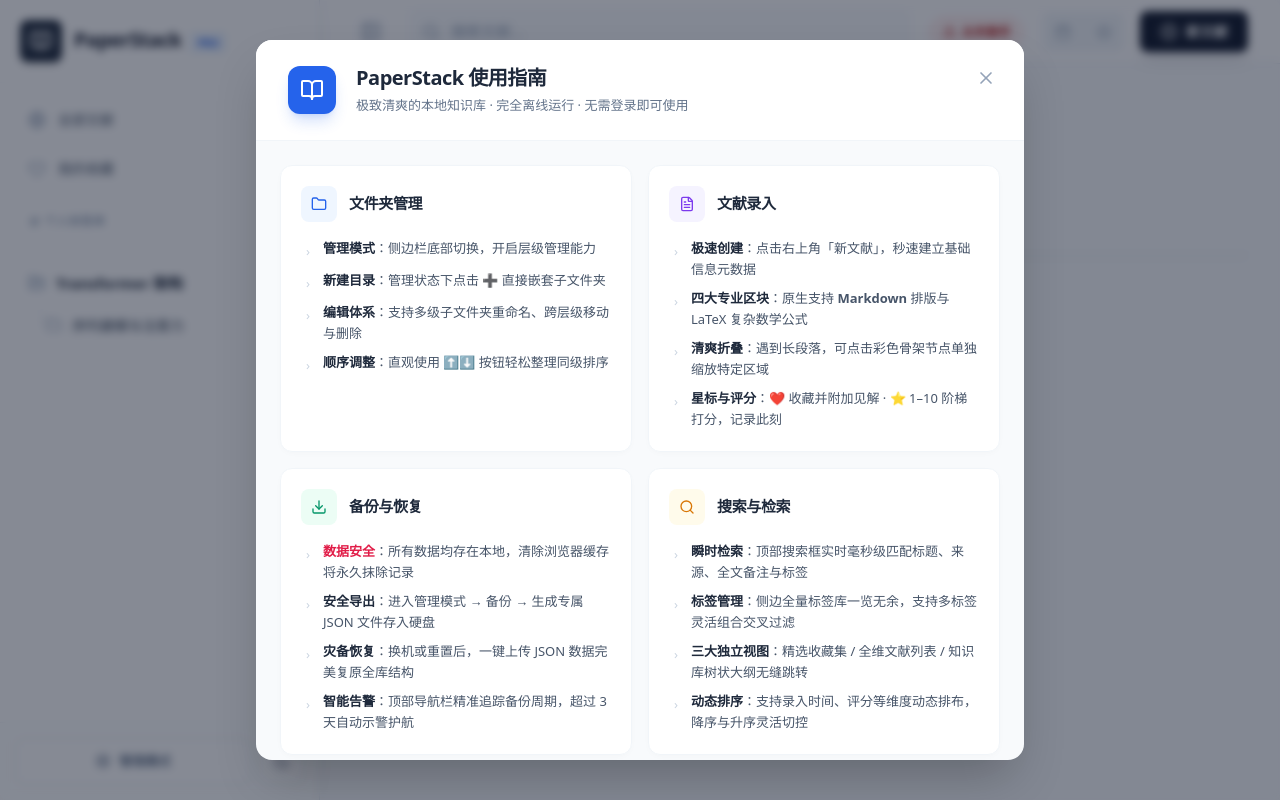
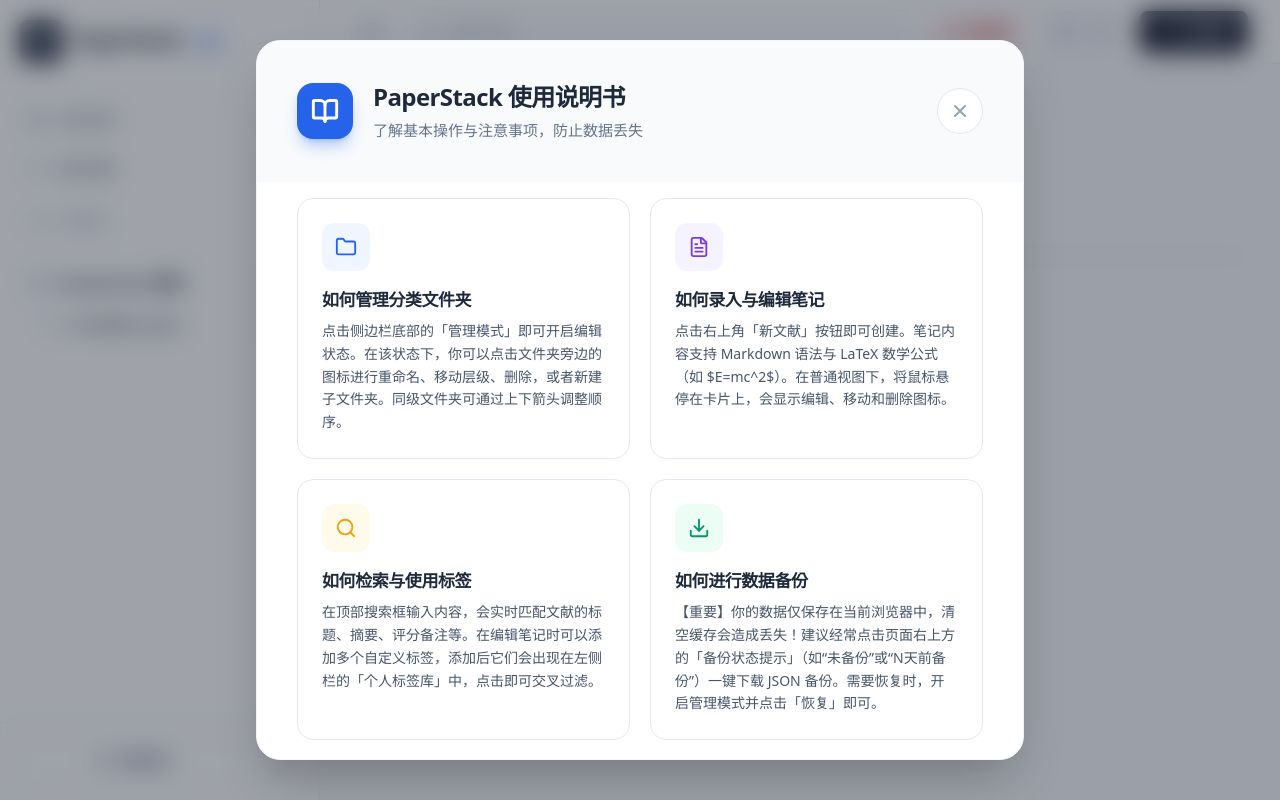
Before and after one commit to xiechen2333/PaperStack, a React (Vite) app: page / in a window 1280 px wide. Built offline with nearby package versions, Linux system fonts and the light colour scheme.

Commit message:
fix(ui): resolve note save scroll bug and refine welcome modal UX

```diff
--- a/src/App.jsx
+++ b/src/App.jsx
@@ -1254,12 +1254,14 @@
                     paper={editingPaper}
                     onClose={() => { setIsAddingPaper(false); setEditingPaper(null); }}
                     onSave={(d) => {
-                        if (editingPaper) setPapers(p => p.map(x => x.id === editingPaper.id ? { ...d, id: x.id } : x));
-                        // 修改为：新数据在前，旧数据在后 (...p)
-                        else setPapers(p => [{ ...d, id: Date.now().toString(), categoryId: activeCategoryId || categories[0]?.id || '' }, ...p]);
-
-                        // 建议同时滚动到顶部，确保用户看到新添加的项目
-                        if (mainContentRef.current) mainContentRef.current.scrollTo({ top: 0, behavior: 'smooth' });
+                        if (editingPaper) {
+                            setPapers(p => p.map(x => x.id === editingPaper.id ? { ...d, id: x.id } : x));
+                        } else {
+                            // 修改为：新数据在前，旧数据在后 (...p)
+                            setPapers(p => [{ ...d, id: Date.now().toString(), categoryId: activeCategoryId || categories[0]?.id || '' }, ...p]);
+                            // 仅在新建卡片时滚动到顶部，确保用户看到新添加的项目
+                            if (mainContentRef.current) mainContentRef.current.scrollTo({ top: 0, behavior: 'smooth' });
+                        }
 
                         setIsAddingPaper(false);
                         setEditingPaper(null);
@@ -1277,133 +1279,81 @@
 
 // --- 组件: WelcomeModal (欢迎导览) ---
 const WelcomeModal = ({ onClose }) => {
-    const features = [
+    const manuals = [
         {
-            icon: <Folder size={16} />,
+            icon: <Folder size={22} strokeWidth={2} />,
             iconBg: 'bg-blue-50 dark:bg-blue-900/30 text-blue-600 dark:text-blue-400',
-            title: '文件夹管理',
-            items: [
-                <><b className="text-slate-800 dark:text-slate-200">管理模式</b>：侧边栏底部切换，开启层级管理能力</>,
-                <><b className="text-slate-800 dark:text-slate-200">新建目录</b>：管理状态下点击 ➕ 直接嵌套子文件夹</>,
-                <><b className="text-slate-800 dark:text-slate-200">编辑体系</b>：支持多级子文件夹重命名、跨层级移动与删除</>,
-                <><b className="text-slate-800 dark:text-slate-200">顺序调整</b>：直观使用 ⬆⬇ 按钮轻松整理同级排序</>,
-            ]
+            title: '如何管理分类文件夹',
+            description: '点击侧边栏底部的「管理模式」即可开启编辑状态。在该状态下，你可以点击文件夹旁边的图标进行重命名、移动层级、删除，或者新建子文件夹。同级文件夹可通过上下箭头调整顺序。'
         },
         {
-            icon: <FileText size={16} />,
+            icon: <FileText size={22} strokeWidth={2} />,
             iconBg: 'bg-violet-50 dark:bg-violet-900/30 text-violet-600 dark:text-violet-400',
-            title: '文献录入',
-            items: [
-                <><b className="text-slate-800 dark:text-slate-200">极速创建</b>：点击右上角「新文献」，秒速建立基础信息元数据</>,
-                <><b className="text-slate-800 dark:text-slate-200">四大专业区块</b>：原生支持 <b>Markdown</b> 排版与 LaTeX 复杂数学公式</>,
-                <><b className="text-slate-800 dark:text-slate-200">清爽折叠</b>：遇到长段落，可点击彩色骨架节点单独缩放特定区域</>,
-                <><b className="text-slate-800 dark:text-slate-200">星标与评分</b>：❤️ 收藏并附加见解 · ⭐ 1–10 阶梯打分，记录此刻</>,
-            ]
+            title: '如何录入与编辑笔记',
+            description: '点击右上角「新文献」按钮即可创建。笔记内容支持 Markdown 语法与 LaTeX 数学公式（如 $E=mc^2$）。在普通视图下，将鼠标悬停在卡片上，会显示编辑、移动和删除图标。'
         },
         {
-            icon: <Download size={16} />,
-            iconBg: 'bg-emerald-50 dark:bg-emerald-900/30 text-emerald-600 dark:text-emerald-400',
-            title: '备份与恢复',
-            items: [
-                <><b className="text-rose-600 dark:text-rose-400">数据安全</b>：所有数据均存在本地，清除浏览器缓存将永久抹除记录</>,
-                <><b className="text-slate-800 dark:text-slate-200">安全导出</b>：进入管理模式 → 备份 → 生成专属 JSON 文件存入硬盘</>,
-                <><b className="text-slate-800 dark:text-slate-200">灾备恢复</b>：换机或重置后，一键上传 JSON 数据完美复原全库结构</>,
-                <><b className="text-slate-800 dark:text-slate-200">智能告警</b>：顶部导航栏精准追踪备份周期，超过 3 天自动示警护航</>,
-            ]
+            icon: <Search size={22} strokeWidth={2} />,
+            iconBg: 'bg-amber-50 dark:bg-amber-900/30 text-amber-500 dark:text-amber-400',
+            title: '如何检索与使用标签',
+            description: '在顶部搜索框输入内容，会实时匹配文献的标题、摘要、评分备注等。在编辑笔记时可以添加多个自定义标签，添加后它们会出现在左侧栏的「个人标签库」中，点击即可交叉过滤。'
         },
         {
-            icon: <Search size={16} />,
-            iconBg: 'bg-amber-50 dark:bg-amber-900/30 text-amber-600 dark:text-amber-400',
-            title: '搜索与检索',
-            items: [
-                <><b className="text-slate-800 dark:text-slate-200">瞬时检索</b>：顶部搜索框实时毫秒级匹配标题、来源、全文备注与标签</>,
-                <><b className="text-slate-800 dark:text-slate-200">标签管理</b>：侧边全量标签库一览无余，支持多标签灵活组合交叉过滤</>,
-                <><b className="text-slate-800 dark:text-slate-200">三大独立视图</b>：精选收藏集 / 全维文献列表 / 知识库树状大纲无缝跳转</>,
-                <><b className="text-slate-800 dark:text-slate-200">动态排序</b>：支持录入时间、评分等维度动态排布，降序与升序灵活切控</>,
-            ]
+            icon: <Download size={22} strokeWidth={2} />,
+            iconBg: 'bg-emerald-50 dark:bg-emerald-900/30 text-emerald-600 dark:text-emerald-400',
+            title: '如何进行数据备份',
+            description: '【重要】你的数据仅保存在当前浏览器中，清空缓存会造成丢失！建议经常点击页面右上方的「备份状态提示」（如“未备份”或“N天前备份”）一键下载 JSON 备份。需要恢复时，开启管理模式并点击「恢复」即可。'
         },
     ];
 
     return (
-        <div className="fixed inset-0 bg-slate-900/50 backdrop-blur-sm z-[100] flex items-center justify-center p-4 animate-in fade-in duration-300">
-            <div className="bg-slate-50 dark:bg-slate-900 w-full max-w-3xl rounded-2xl shadow-2xl flex flex-col max-h-[90vh]">
-
-                {/* Header */}
-                <div className="bg-white dark:bg-slate-900 px-8 py-6 flex items-center gap-5 shrink-0 rounded-t-2xl border-b border-slate-100 dark:border-slate-800 relative">
-                    <div className="bg-blue-600 w-12 h-12 rounded-xl flex items-center justify-center shrink-0 shadow-lg shadow-blue-600/20">
-                        <BookOpen size={24} className="text-white" />
-                    </div>
-                    <div>
-                        <h2 className="text-xl font-bold tracking-tight text-slate-800 dark:text-slate-100">PaperStack 使用指南</h2>
-                        <p className="text-slate-500 dark:text-slate-400 text-[13px] mt-1">极致清爽的本地知识库 · 完全离线运行 · 无需登录即可使用</p>
-                    </div>
-                    <button onClick={onClose} className="absolute top-5 right-5 p-2 rounded-full hover:bg-slate-100 dark:hover:bg-slate-800 transition-colors text-slate-400 hover:text-slate-600 dark:hover:text-slate-300"><X size={20} /></button>
-                </div>
-
-                {/* Scrollable content */}
-                <div className="flex-1 overflow-y-auto custom-scrollbar p-6 space-y-4">
-
-                    {/* Feature grid */}
-                    <div className="grid grid-cols-1 md:grid-cols-2 gap-4">
-                        {features.map((g) => (
-                            <div key={g.title} className="p-5 rounded-xl bg-white dark:bg-slate-800/60 shadow-[0_2px_10px_-4px_rgba(0,0,0,0.05)] border border-slate-100 dark:border-slate-700/50 hover:shadow-[0_8px_30px_rgb(0,0,0,0.04)] transition-all">
-                                <div className="flex items-center gap-3 mb-4">
-                                    <div className={`w-9 h-9 rounded-lg flex items-center justify-center ${g.iconBg}`}>
-                                        {g.icon}
-                                    </div>
-                                    <div className="font-bold text-[15px] text-slate-800 dark:text-slate-100 tracking-tight">
-                                        {g.title}
-                                    </div>
+        <div className="fixed inset-0 bg-slate-900/40 backdrop-blur-md z-[100] flex items-center justify-center p-4 animate-in fade-in duration-300">
+            <div className="bg-white dark:bg-slate-900 w-full max-w-3xl rounded-3xl shadow-2xl flex flex-col max-h-[90vh] overflow-hidden border border-slate-100 dark:border-slate-800">
+
+                {/* 极简顶栏 */}
+                <div className="px-10 py-10 flex items-center justify-between relative bg-slate-50 dark:bg-slate-800/50">
+                    <div className="flex items-center gap-5">
+                        <div className="bg-blue-600 text-white w-14 h-14 rounded-2xl flex items-center justify-center shadow-lg shadow-blue-600/30">
+                            <BookOpen size={28} strokeWidth={2.5} />
+                        </div>
+                        <div>
+                            <h2 className="text-2xl font-bold text-slate-800 dark:text-slate-100 tracking-tight">PaperStack 使用说明书</h2>
+                            <p className="text-slate-500 dark:text-slate-400 text-[15px] mt-1.5 font-medium">了解基本操作与注意事项，防止数据丢失</p>
+                        </div>
+                    </div>
+                    <button onClick={onClose} className="p-3 bg-white dark:bg-slate-800 text-slate-400 hover:text-slate-600 dark:hover:text-slate-300 rounded-full transition-all border border-slate-200 dark:border-slate-700 hover:scale-110 active:scale-95"><X size={20} strokeWidth={2.5} /></button>
+                </div>
+
+                <div className="px-10 pb-10 overflow-y-auto custom-scrollbar flex flex-col gap-8">
+                    {/* 网格功能区 */}
+                    <div className="grid grid-cols-1 sm:grid-cols-2 gap-5 mt-4">
+                        {manuals.map((g, idx) => (
+                            <div key={idx} className="p-6 rounded-2xl bg-white dark:bg-slate-800 border border-slate-200 dark:border-slate-700 flex flex-col gap-4 group hover:border-blue-300 dark:hover:border-blue-600 transition-all duration-300 cursor-default">
+                                <div className={`w-12 h-12 rounded-xl flex items-center justify-center ${g.iconBg}`}>
+                                    {g.icon}
                                 </div>
-                                <ul className="space-y-2">
-                                    {g.items.map((item, i) => (
-                                        <li key={i} className="flex items-start text-[13px] text-slate-600 dark:text-slate-300 leading-relaxed">
-                                            <div className="min-w-[14px] flex justify-center shrink-0 mr-2 text-slate-300 dark:text-slate-600 mt-[3px]">›</div>
-                                            <span className="flex-1">{item}</span>
-                                        </li>
-                                    ))}
-                                </ul>
+                                <div>
+                                    <h3 className="font-bold text-[17px] text-slate-800 dark:text-slate-100 mb-2 tracking-tight">{g.title}</h3>
+                                    <p className="text-[14px] text-slate-600 dark:text-slate-400 leading-relaxed">{g.description}</p>
+                                </div>
                             </div>
                         ))}
                     </div>
 
-                    {/* Quick tips */}
-                    <div className="p-4 bg-slate-50 dark:bg-slate-800/50 rounded-xl border border-slate-200 dark:border-slate-700/50">
-                        <div className="font-bold text-[11px] text-slate-400 uppercase tracking-widest mb-2.5 flex items-center gap-1.5">
-                            <Lightbulb size={11} /> 快速提示
-                        </div>
-                        <div className="grid grid-cols-1 sm:grid-cols-2 gap-x-6 gap-y-1.5">
-                            {[
-                                '点击左上角书本图标可随时重新打开本指南',
-                                '笔记支持 LaTeX 渲染，如 $E=mc^2$',
-                                '管理模式下悬停卡片可删除或移动文献',
-                                '滚动页面后右下角出现「返回顶部」浮动按钮',
-                                '排序按钮支持三态切换：降序 → 升序 → 默认',
-                                '文件夹可嵌套多级，侧边栏辅助线标示层级',
-                            ].map((tip, i) => (
-                                <div key={i} className="flex items-start gap-1.5 text-[12px] text-slate-500 dark:text-slate-400">
-                                    <span className="text-blue-400 shrink-0 mt-0.5">✦</span>{tip}
-                                </div>
-                            ))}
-                        </div>
-                    </div>
-
-                    {/* Footer */}
-                    <div className="flex flex-col sm:flex-row items-center justify-between gap-3">
-                        <a
-                            href="https://github.com/xiechen2333/PaperStack/blob/main/README.md"
-                            target="_blank"
-                            rel="noopener noreferrer"
-                            className="text-slate-400 hover:text-blue-500 text-[12px] font-medium flex items-center gap-1.5 transition-colors"
-                        >
-                            <ExternalLink size={13} /> 查看 GitHub 文档
-                        </a>
-                        <button
-                            onClick={onClose}
-                            className="w-full sm:w-auto px-8 py-2.5 bg-slate-900 dark:bg-blue-600 text-white font-bold rounded-xl hover:bg-slate-700 dark:hover:bg-blue-500 transition-all text-[14px] active:scale-95"
-                        >
-                            开始使用
-                        </button>
+                    {/* 快速提示与动作区 */}
+                    <div className="flex flex-col sm:flex-row items-center justify-between gap-6 pt-8 border-t border-slate-100 dark:border-slate-800/60">
+                        <div className="flex items-center gap-3 text-slate-500 dark:text-slate-400 text-[14.5px] font-medium px-2">
+                            <Lightbulb className="text-amber-500 shrink-0" size={18} />
+                            <span>随时点击左上角 <b className="text-slate-700 dark:text-slate-300">书本图标</b> 重新打开本说明书</span>
+                        </div>
+                        <div className="flex items-center gap-5 w-full sm:w-auto">
+                            <a href="https://github.com/xiechen2333/PaperStack" target="_blank" rel="noreferrer" className="text-slate-400 hover:text-slate-700 dark:hover:text-slate-300 text-[14px] font-bold flex items-center gap-1.5 transition-colors hidden sm:flex">
+                                <ExternalLink size={16} /> GitHub
+                            </a>
+                            <button onClick={onClose} className="flex-1 sm:flex-none px-10 py-3.5 bg-slate-900 dark:bg-blue-600 text-white font-bold rounded-xl hover:bg-slate-800 dark:hover:bg-blue-500 shadow-lg shadow-slate-900/20 dark:shadow-blue-900/20 transition-all active:scale-95 text-[15px]">
+                                我知道了
+                            </button>
+                        </div>
                     </div>
                 </div>
             </div>
```
